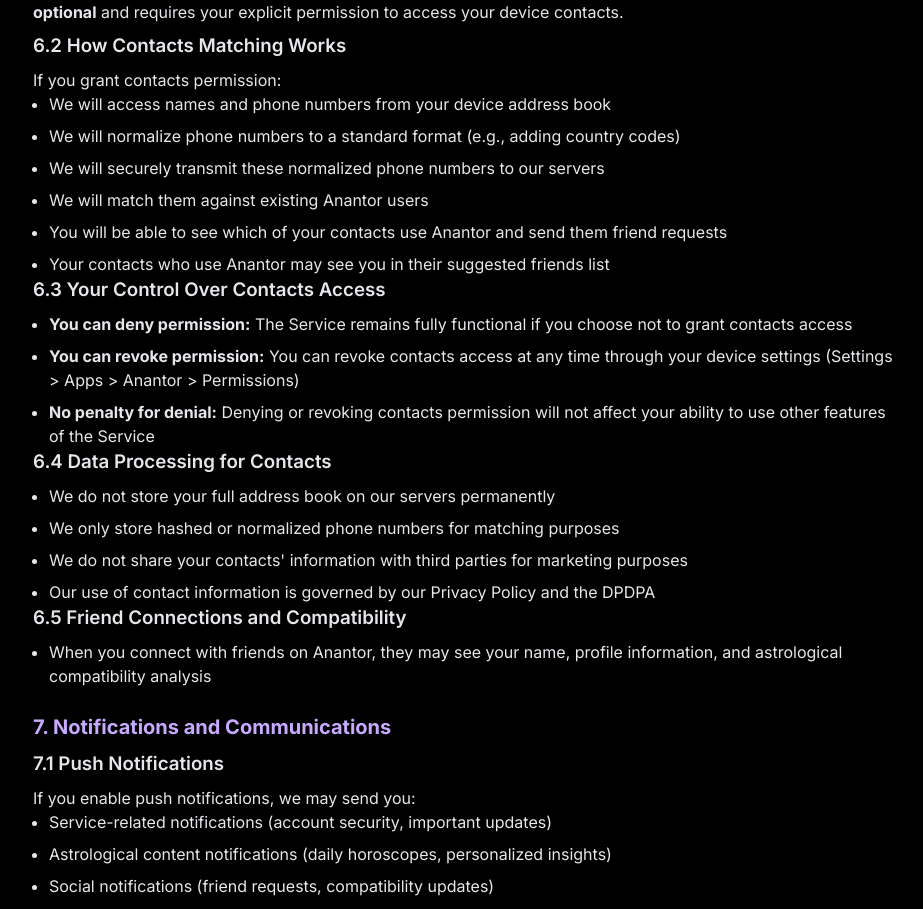
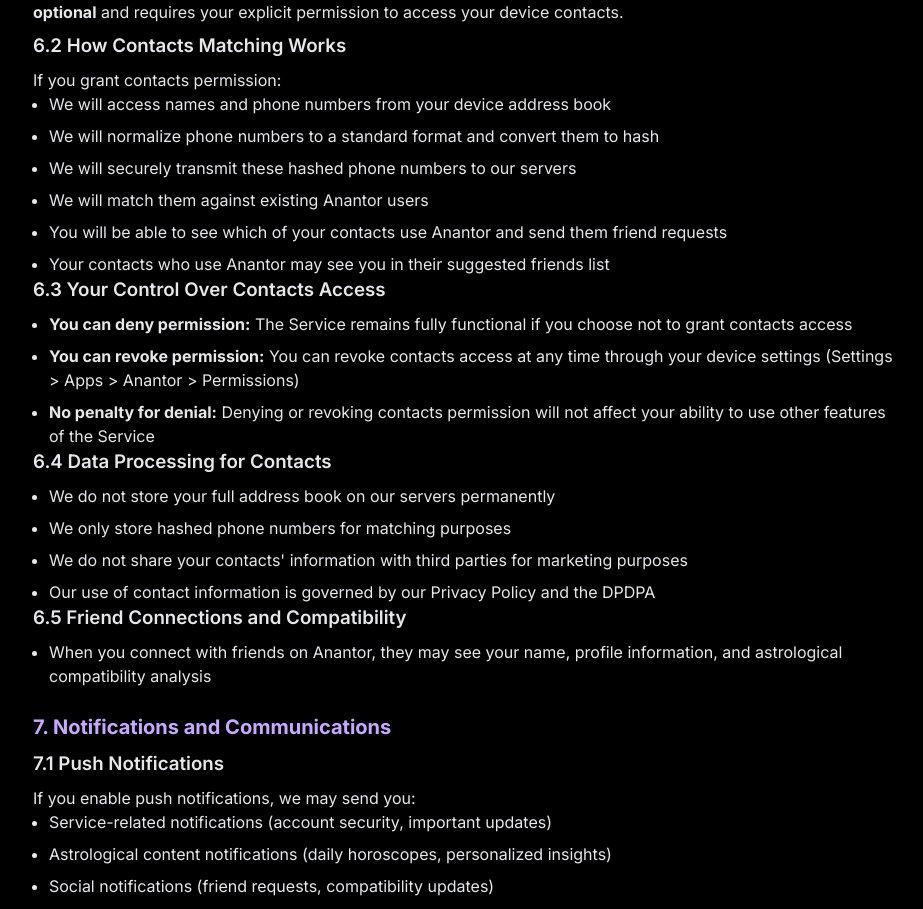
Before and after one commit to Abhay2012/anantor, a Next.js app: page /terms in a window 1280 px wide. Shown: the part 5587-6496 px from the top of the page, without its empty margins (173-1096 px from the left). Built offline with nearby package versions, Linux system fonts and the light colour scheme.

Commit message:
hash added

```diff
--- a/app/privacy/page.jsx
+++ b/app/privacy/page.jsx
@@ -69,7 +69,7 @@ export default function PrivacyPage() {
               <li>Contact names from your address book</li>
               <li>Phone numbers associated with those contacts</li>
             </ul>
-            <p className={styles.p}>We normalize phone numbers to a standard format and send them securely to our servers to match against existing Anantor users. You can deny or revoke this permission at any time through your device settings. The App remains fully functional if you choose not to grant contact access. You may withdraw this consent at any time, and withdrawal will not affect the lawfulness of processing based on consent before withdrawal.</p>
+            <p className={styles.p}>We normalize phone numbers to a standard format, convert them to hash and send these hash securely to our servers to match against existing Anantor users. You can deny or revoke this permission at any time through your device settings. The App remains fully functional if you choose not to grant contact access. You may withdraw this consent at any time, and withdrawal will not affect the lawfulness of processing based on consent before withdrawal.</p>
 
             <h3 className={styles.sectionTitle} style={{ fontSize: '1.1rem' }}>1.3 Device and Technical Information</h3>
             <p className={styles.p}>To ensure the App functions properly and securely, we automatically collect:</p>
--- a/app/terms/page.jsx
+++ b/app/terms/page.jsx
@@ -253,8 +253,8 @@ export default function TermsPage() {
             <p>If you grant contacts permission:</p>
             <ul className={styles.list}>
               <li>We will access names and phone numbers from your device address book</li>
-              <li>We will normalize phone numbers to a standard format (e.g., adding country codes)</li>
-              <li>We will securely transmit these normalized phone numbers to our servers</li>
+              <li>We will normalize phone numbers to a standard format and convert them to hash</li>
+              <li>We will securely transmit these hashed phone numbers to our servers</li>
               <li>We will match them against existing Anantor users</li>
               <li>You will be able to see which of your contacts use Anantor and send them friend requests</li>
               <li>Your contacts who use Anantor may see you in their suggested friends list</li>
@@ -269,7 +269,7 @@ export default function TermsPage() {
 
             <ul className={styles.list}>
               <li>We do not store your full address book on our servers permanently</li>
-              <li>We only store hashed or normalized phone numbers for matching purposes</li>
+              <li>We only store hashed phone numbers for matching purposes</li>
               <li>We do not share your contacts' information with third parties for marketing purposes</li>
               <li>Our use of contact information is governed by our Privacy Policy and the DPDPA</li>
             </ul>
```
